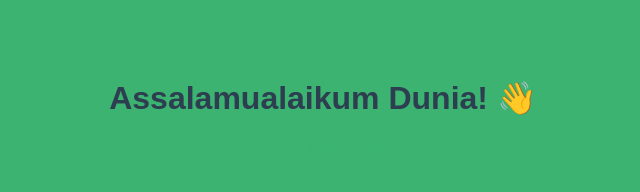
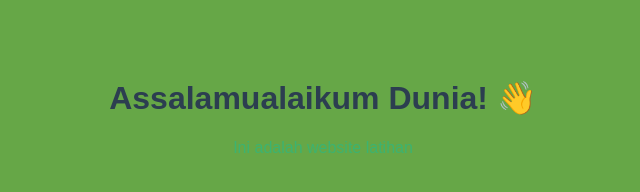
Before and after one commit to Nurul-Imam/latihan, a plain HTML site: page index.html in a window 1280 px wide. Shown: the whole page, without its empty margins (317-957 px from the left). Drawn offline with Linux system fonts and the light colour scheme.

Commit message:
Update style.css

```diff
--- a/style.css
+++ b/style.css
@@ -1,5 +1,5 @@
 body {
-  background-color: #3cb371;
+  background-color: #66a747;
   font-family: sans-serif;
   text-align: center;
   padding: 50px;
```
